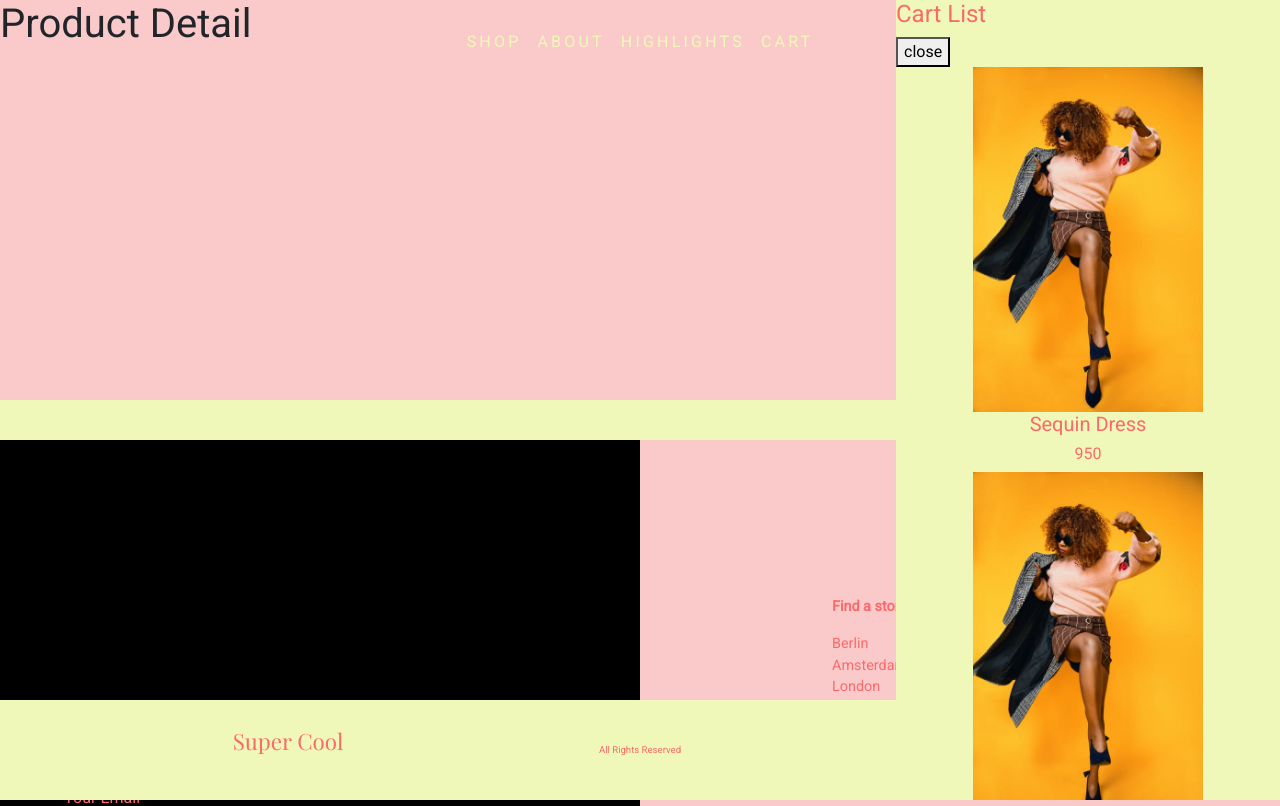
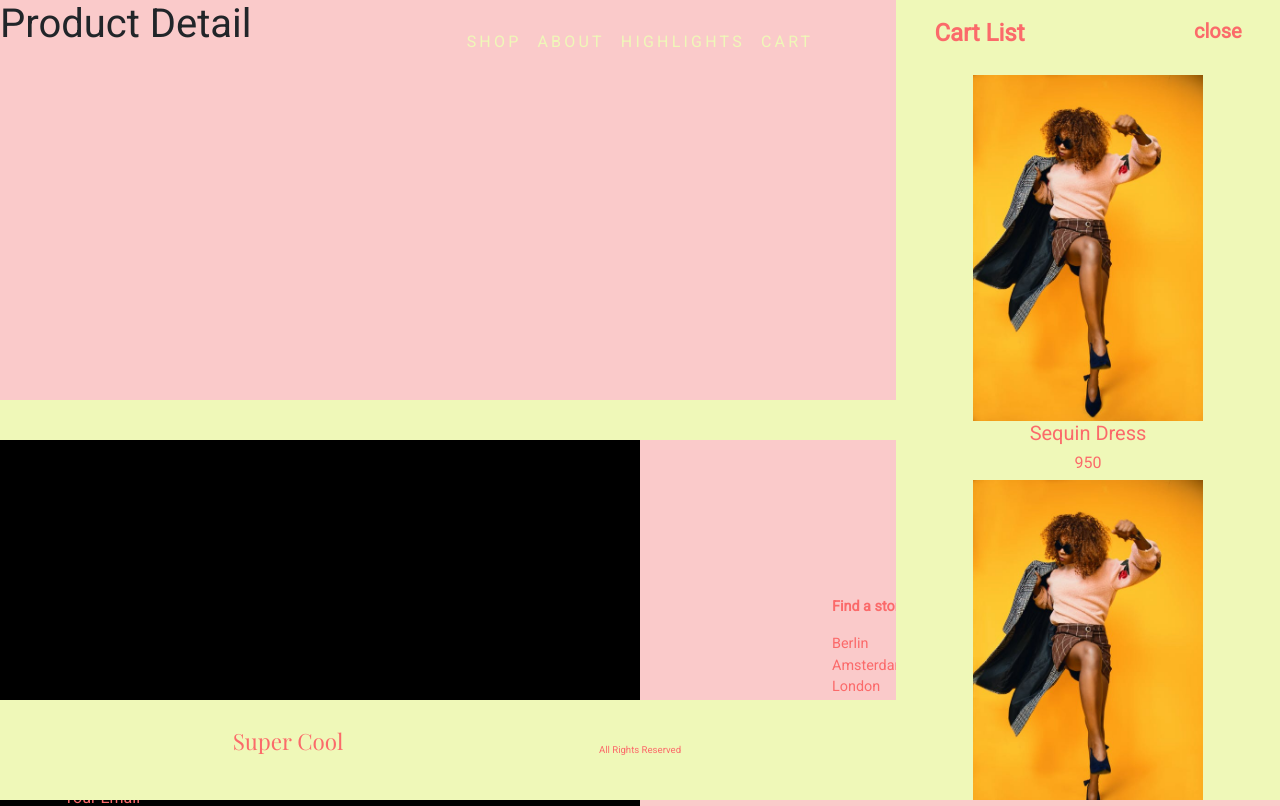
Before and after one commit to seymonyu/borlin, a React (Create React App) app: page /productdetail in a window 1280 px wide. Shown: the top 806 px of the page. Built offline with nearby package versions, Linux system fonts and the light colour scheme; a web font is replaced by a local one.

Commit message:
navbar func  done

```diff
--- a/src/component/cartMenu/CartMenu.js
+++ b/src/component/cartMenu/CartMenu.js
@@ -13,9 +13,10 @@ class CartMenu extends React.Component {
         className={
           this.props.basketOn ? "cartMenu--side-body" : "cartMenu--hide-body"
         }
-      >
-          <h4>Cart List</h4>
-          <button onClick={this.props.handleBasket}>close</button>
+      >    <div className='cartMenu---top-wraper'>
+          <h4 className='cartMenu--top-close' >Cart List</h4>
+          <h5 className='cartMenu--top-close' onClick={this.props.handleBasket}>close</h5>
+          </div>
         {this.state.data.slice(0, 3).map((item) => (
           <div className='cartMenu--wrapimages'>
             <img
--- a/src/stylesheets/cartMenu.scss
+++ b/src/stylesheets/cartMenu.scss
@@ -10,13 +10,13 @@
 
 }
 .cartMenu--hide-body{
-    position: absolute;
+    position: fixed;
     background-color: $lemon;
     color: $pink;
     right: 0;
     height: 100vh;
     width: 30%;
-    overflow: hidden;
+    overflow-y: auto;
     transition: all .3s ease-in-out;
     z-index:99;
 
@@ -33,3 +33,15 @@ align-items: center;
     margin:auto;
 
 }
+.cartMenu--top-close{
+    font-weight:900;
+    cursor:pointer;
+
+}
+
+.cartMenu---top-wraper{
+    width:80%;
+    display:flex;
+    justify-content: space-between;
+    margin:5% auto 5% auto;
+}
```
